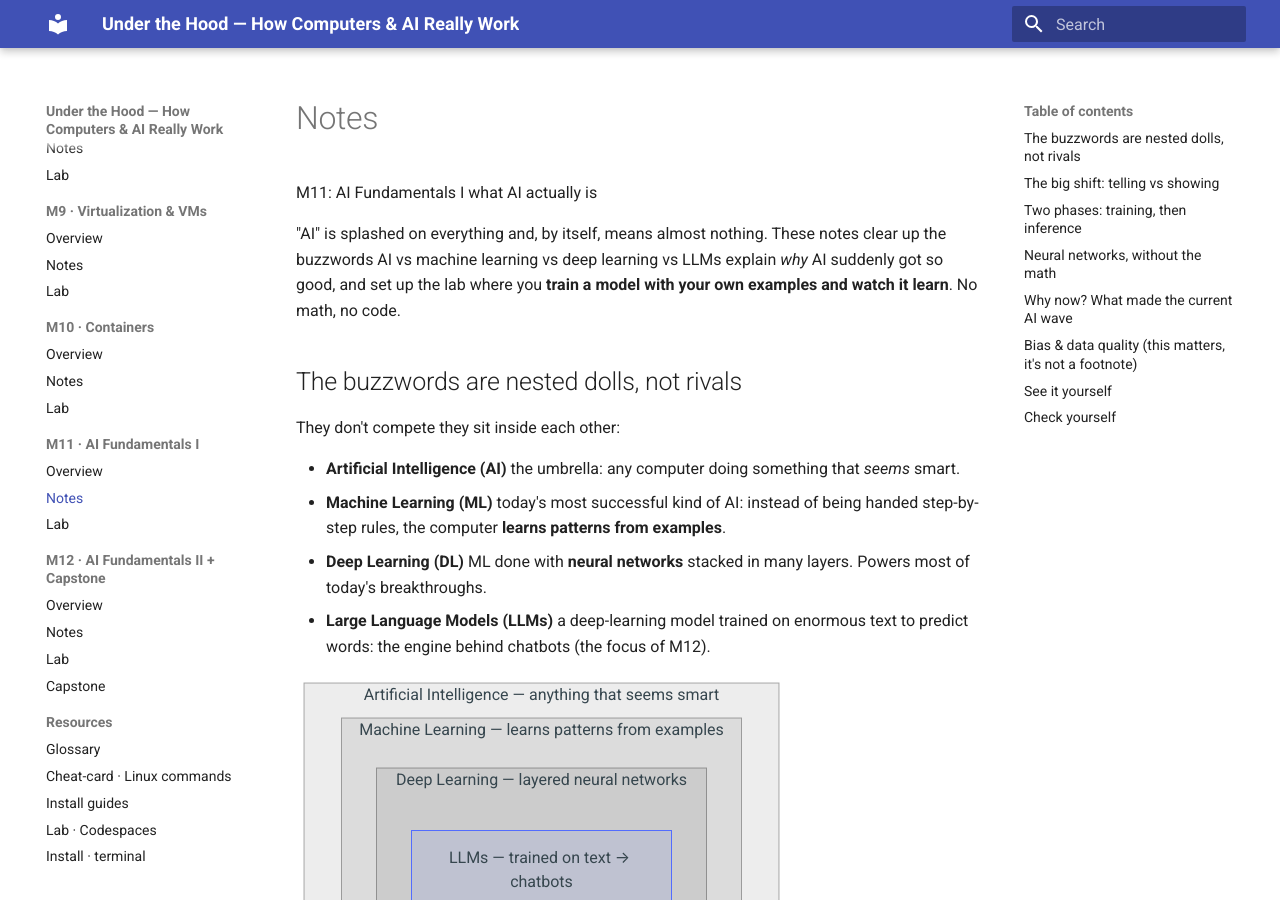
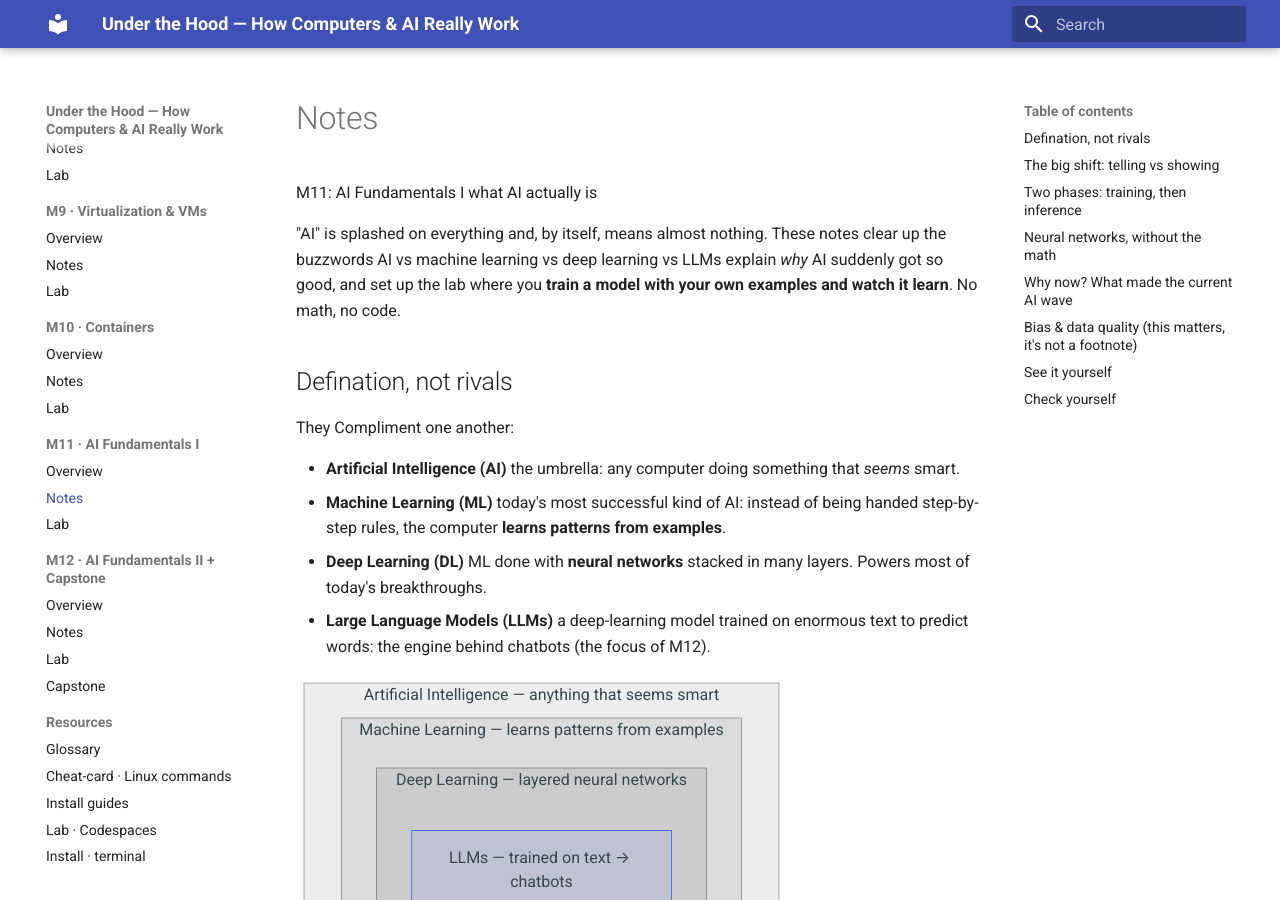
Before and after one commit to ThinkTechConsultingLLC/under-the-hood-course, an MkDocs documentation site: the page built from docs/m11-ai-fundamentals-1/notes.md, in a window 1280 px wide and 900 px high. Built offline with MkDocs 1.6.1 and Material for MkDocs 9.7.7, drawn with Linux system fonts in a browser that asks for light colours.

Commit message:
Update notes on AI fundamentals and buzzwords
Corrected the title and clarified the relationship between AI, ML, and DL.

```diff
--- a/docs/m11-ai-fundamentals-1/notes.md
+++ b/docs/m11-ai-fundamentals-1/notes.md
@@ -3,8 +3,8 @@ M11: AI Fundamentals I what AI actually is
 
 "AI" is splashed on everything and, by itself, means almost nothing. These notes clear up the buzzwords AI vs machine learning vs deep learning vs LLMs explain *why* AI suddenly got so good, and set up the lab where you **train a model with your own examples and watch it learn**. No math, no code.
 
-## The buzzwords are nested dolls, not rivals
-They don't compete they sit inside each other:
+## Defination, not rivals
+They Compliment one another:
 
 - **Artificial Intelligence (AI)** the umbrella: any computer doing something that *seems* smart.
 - **Machine Learning (ML)** today's most successful kind of AI: instead of being handed step-by-step rules, the computer **learns patterns from examples**.
```
